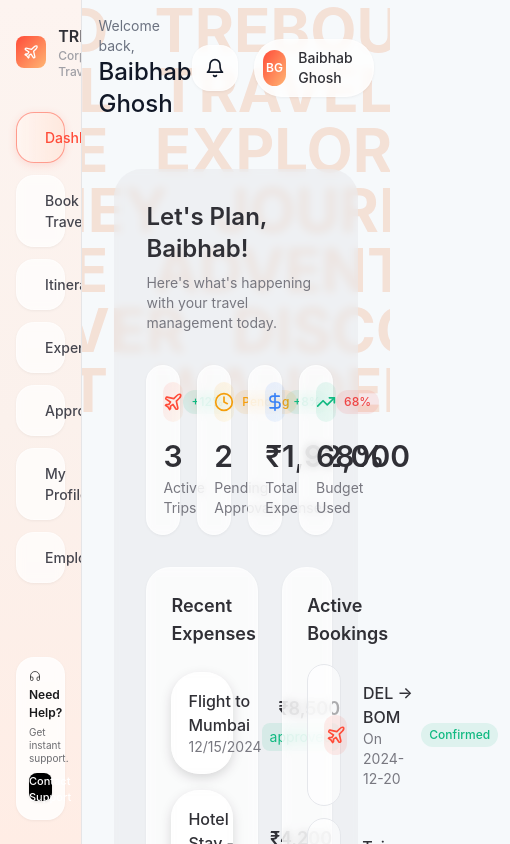
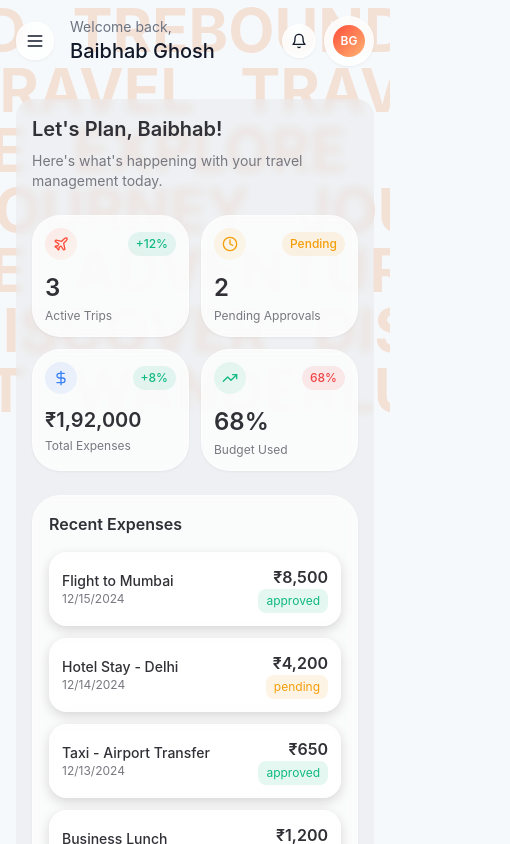
Before and after one commit to MonGeR-B/CTMS-frontend, a Next.js app: page / in a window 390 px wide. Shown: the top 844 px of the page, 510 px wide, since content can reach past the window. Built offline with nearby package versions, Linux system fonts and the light colour scheme.

Commit message:
made i interactive for mobile and tablet

```diff
--- a/src/components/layout/AppShell.tsx
+++ b/src/components/layout/AppShell.tsx
@@ -1,12 +1,14 @@
 // src/components/layout/AppShell.tsx
-import React from 'react';
+import React, { useState } from 'react';
 import Sidebar from './Sidebar';
 import Header from './Header';
 import ScrollVelocity from '../ui/ScrollVelocity';
 
 export default function AppShell({ children }: { children: React.ReactNode }) {
+  const [isMobileSidebarOpen, setIsMobileSidebarOpen] = useState(false);
+
   return (
-    <div className="flex min-h-screen relative">
+    <div className="lg:flex min-h-screen relative">
       <ScrollVelocity
         texts={['TREBOUND', 'TRAVEL', 'EXPLORE', 'JOURNEY', 'ADVENTURE', 'DISCOVER', 'WANDERLUST']}
         velocity={30}
@@ -15,10 +17,13 @@ export default function AppShell({ children }: { children: React.ReactNode }) {
         stiffness={200}
         numCopies={6}
       />
-      <Sidebar />
-      <div className="flex-1 min-h-screen relative z-10">
-        <Header />
-        <main className="p-8">{children}</main>
+      <Sidebar
+        isMobileOpen={isMobileSidebarOpen}
+        onMobileClose={() => setIsMobileSidebarOpen(false)}
+      />
+      <div className="w-full lg:flex-1 min-h-screen relative z-10">
+        <Header onMobileMenuToggle={() => setIsMobileSidebarOpen(!isMobileSidebarOpen)} />
+        <main className="p-4 md:p-6 lg:p-8">{children}</main>
       </div>
     </div>
   );
--- a/src/components/layout/Header.tsx
+++ b/src/components/layout/Header.tsx
@@ -1,10 +1,10 @@
 // src/components/layout/Header.tsx
-import { Bell } from 'lucide-react';
+import { Bell, Menu } from 'lucide-react';
 import React, { useState, useEffect } from 'react';
 import { useTheme } from '../../contexts/ThemeContext';
 import Notifications from '../sections/Notifications';
 
-export default function Header() {
+export default function Header({ onMobileMenuToggle }: { onMobileMenuToggle?: () => void }) {
   const [isScrolled, setIsScrolled] = useState(false);
   const [showNotifications, setShowNotifications] = useState(false);
   const [unreadCount, setUnreadCount] = useState(0);
@@ -43,26 +43,40 @@ export default function Header() {
         }`}
       >
         <div className="flex items-center justify-between">
-          <div>
-            <div className={`text-sm ${theme === 'dark' ? 'text-gray-400' : 'text-mutedText'}`}>
-              Welcome back,
-            </div>
-            <div className={`text-2xl font-medium ${theme === 'dark' ? 'text-white' : ''}`}>
-              Baibhab Ghosh
+          {/* Mobile Menu Button */}
+          <div className="flex items-center gap-4">
+            <button
+              onClick={onMobileMenuToggle}
+              className={`lg:hidden p-2 rounded-xl shadow-[0_1px_3px_rgba(0,0,0,0.05)] hover:shadow-[0_2px_8px_rgba(0,0,0,0.08)] transition-all duration-200 ${
+                theme === 'dark'
+                  ? 'bg-gray-800/80 backdrop-blur-sm border border-gray-700/40'
+                  : 'bg-white/80 backdrop-blur-sm border border-white/40'
+              }`}
+              aria-label="Toggle mobile menu"
+            >
+              <Menu className={`w-5 h-5 ${theme === 'dark' ? 'text-white' : ''}`} />
+            </button>
+            <div>
+              <div className={`text-sm ${theme === 'dark' ? 'text-gray-400' : 'text-mutedText'}`}>
+                Welcome back,
+              </div>
+              <div className={`text-xl md:text-2xl font-medium ${theme === 'dark' ? 'text-white' : ''}`}>
+                Baibhab Ghosh
+              </div>
             </div>
           </div>
-          <div className="flex items-center gap-4">
+          <div className="flex items-center gap-2 md:gap-4">
             <div className="relative">
               <button
                 onClick={toggleNotifications}
-                className={`relative p-3 rounded-xl shadow-[0_1px_3px_rgba(0,0,0,0.05)] hover:shadow-[0_2px_8px_rgba(0,0,0,0.08)] transition-all duration-200 ${
+                className={`relative p-2 md:p-3 rounded-xl shadow-[0_1px_3px_rgba(0,0,0,0.05)] hover:shadow-[0_2px_8px_rgba(0,0,0,0.08)] transition-all duration-200 ${
                   theme === 'dark'
                     ? 'bg-gray-800/80 backdrop-blur-sm border border-gray-700/40'
                     : 'bg-white/80 backdrop-blur-sm border border-white/40'
                 }`}
                 aria-label={`View notifications${unreadCount > 0 ? `, ${unreadCount} unread` : ''}`}
               >
-                <Bell className={`w-5 h-5 ${theme === 'dark' ? 'text-white' : ''}`} />
+                <Bell className={`w-4 h-4 md:w-5 md:h-5 ${theme === 'dark' ? 'text-white' : ''}`} />
                 {unreadCount > 0 && (
                   <span
                     className="absolute -top-1 -right-1 text-xs bg-red-500 text-white rounded-3xl px-1"
@@ -74,17 +88,17 @@ export default function Header() {
               </button>
             </div>
             <div
-              className={`relative p-2 rounded-2xl shadow-[0_1px_3px_rgba(0,0,0,0.05)] hover:shadow-[0_2px_8px_rgba(0,0,0,0.08)] transition-all duration-200 flex items-center gap-3 ${
+              className={`relative p-2 rounded-2xl shadow-[0_1px_3px_rgba(0,0,0,0.05)] hover:shadow-[0_2px_8px_rgba(0,0,0,0.08)] transition-all duration-200 flex items-center gap-2 md:gap-3 ${
                 theme === 'dark'
                   ? 'bg-gray-800/80 backdrop-blur-sm border border-gray-700/40'
                   : 'bg-white/80 backdrop-blur-sm border border-white/40'
               }`}
             >
-              <div className="w-9 h-9 rounded-full bg-gradient-to-br from-[#FF4C39] to-[#FFB573] text-white flex items-center justify-center font-semibold text-xs">
+              <div className="w-8 h-8 md:w-9 md:h-9 rounded-full bg-gradient-to-br from-[#FF4C39] to-[#FFB573] text-white flex items-center justify-center font-semibold text-xs">
                 BG
               </div>
               <div
-                className={`text-sm font-medium ${theme === 'dark' ? 'text-white' : 'text-[#303036]'}`}
+                className={`text-sm font-medium hidden sm:block ${theme === 'dark' ? 'text-white' : 'text-[#303036]'}`}
               >
                 Baibhab Ghosh
               </div>
@@ -99,7 +113,7 @@ export default function Header() {
             onClick={toggleNotifications}
           ></div>
           <div
-            className="fixed top-20 right-4 w-80 max-h-[58vh] rounded-xl overflow-hidden shadow-lg bg-white/95 dark:bg-gray-800/95 backdrop-blur-sm border dark:border-gray-700/40 z-50"
+            className="fixed top-16 md:top-20 right-2 md:right-4 w-[calc(100vw-1rem)] max-w-80 max-h-[58vh] rounded-xl overflow-hidden shadow-lg bg-white/95 dark:bg-gray-800/95 backdrop-blur-sm border dark:border-gray-700/40 z-50"
             onClick={(e) => e.stopPropagation()}
           >
             <Notifications
@@ -115,11 +129,11 @@ export default function Header() {
         <>
           <div className="fixed inset-0 bg-black/40 z-50" onClick={() => setShowAll(false)}></div>
           <div
-            className="fixed inset-0 z-50 flex items-start justify-center pt-20 px-4"
+            className="fixed inset-0 z-50 flex items-start justify-center pt-16 md:pt-20 px-2 md:px-4"
             onClick={() => setShowAll(false)}
           >
             <div
-              className="w-full max-w-xl max-h-[82vh] rounded-2xl overflow-hidden shadow-lg bg-white dark:bg-gray-800 border dark:border-gray-700"
+              className="w-full max-w-xl max-h-[85vh] md:max-h-[82vh] rounded-2xl overflow-hidden shadow-lg bg-white dark:bg-gray-800 border dark:border-gray-700"
               onClick={(e) => e.stopPropagation()}
             >
               <Notifications mode="all" onUnreadCountChange={setUnreadCount} />
--- a/src/components/layout/Sidebar.tsx
+++ b/src/components/layout/Sidebar.tsx
@@ -28,9 +28,13 @@ const navigationItems = [
 export default function Sidebar({
   active = 'dashboard',
   onActiveChange,
+  isMobileOpen = false,
+  onMobileClose,
 }: {
   active?: string;
   onActiveChange?: (key: string) => void;
+  isMobileOpen?: boolean;
+  onMobileClose?: () => void;
 }) {
   const router = useRouter();
   const { theme } = useTheme();
@@ -44,14 +48,32 @@ export default function Sidebar({
 
   const handleNavigation = (item: (typeof navigationItems)[0]) => {
     router.push(item.href);
+    // Close mobile sidebar after navigation
+    if (onMobileClose) {
+      onMobileClose();
+    }
   };
   return (
+    <>
+      {/* Mobile Overlay */}
+      {isMobileOpen && (
+        <div
+          className="fixed inset-0 bg-black/50 z-40 lg:hidden"
+          onClick={onMobileClose}
+        />
+      )}
+
       <aside
-      className={`sticky top-0 w-[240px] h-screen ${
+        className={`w-[240px] h-screen overflow-y-auto transition-transform duration-300 z-50 ${
           theme === 'dark'
             ? 'bg-gray-900 border-r border-gray-800'
             : 'bg-gradient-to-b from-[#FDF4F0] via-[#FBF1EC] to-[#FFEDE5] border-r border-[#E5E5E7]'
-      } overflow-y-auto`}
+        } ${
+          // Mobile: fixed overlay, Desktop: sticky in flow
+          isMobileOpen
+            ? 'fixed top-0 left-0 translate-x-0 lg:sticky lg:top-0'
+            : 'fixed top-0 left-0 -translate-x-full lg:sticky lg:top-0 lg:translate-x-0'
+        }`}
         style={{ fontFamily: 'Inter, system-ui, sans-serif' }}
       >
       <div className="px-4 py-6 flex flex-col h-full">
@@ -151,6 +173,7 @@ export default function Sidebar({
         </div>
       </div>
     </aside>
+    </>
   );
 }
 
--- a/src/components/sections/Bookings.tsx
+++ b/src/components/sections/Bookings.tsx
@@ -73,29 +73,29 @@ const BookingCard = ({ booking }: { booking: Booking }) => {
 
   return (
     <div
-      className={`p-4 rounded-2xl ${
+      className={`p-3 md:p-4 rounded-xl md:rounded-2xl ${
         theme === 'dark'
           ? 'bg-gray-700/50 border border-gray-600/10'
           : 'bg-white/60 border'
       }`}
     >
       <div className="flex items-center justify-between">
-        <div className="flex items-center gap-4">
+        <div className="flex items-center gap-3 md:gap-4 flex-1 min-w-0">
           <div
-            className={`w-10 h-10 rounded-xl flex items-center justify-center ${
+            className={`w-8 h-8 md:w-10 md:h-10 rounded-lg md:rounded-xl flex items-center justify-center flex-shrink-0 ${
               booking.type === 'Flight' ? 'bg-[#FF4C39]/10' :
               booking.type === 'Hotel' ? 'bg-[#3B82F6]/10' : 'bg-[#10B981]/10'
             }`}
           >
             {getIcon()}
           </div>
-          <div>
-            <div className={`font-medium ${theme === 'dark' ? 'text-white' : 'text-[#303036]'}`}>
+          <div className="min-w-0 flex-1">
+            <div className={`font-medium text-sm md:text-base truncate ${theme === 'dark' ? 'text-white' : 'text-[#303036]'}`}>
               {booking.type === 'Flight' && `${booking.origin} → ${booking.destination}`}
               {booking.type === 'Hotel' && booking.name}
               {booking.type === 'Car' && booking.provider}
             </div>
-            <div className={`text-sm ${theme === 'dark' ? 'text-gray-400' : 'text-[#787880]'}`}>
+            <div className={`text-xs md:text-sm truncate ${theme === 'dark' ? 'text-gray-400' : 'text-[#787880]'}`}>
               {booking.type === 'Flight' && `On ${booking.date}`}
               {booking.type === 'Hotel' && `In ${booking.location}`}
               {booking.type === 'Car' && `Pickup on ${booking.pickup}`}
@@ -103,7 +103,7 @@ const BookingCard = ({ booking }: { booking: Booking }) => {
           </div>
         </div>
         <div
-          className={`text-xs font-medium px-2 py-1 rounded-xl ${
+          className={`text-xs font-medium px-2 py-1 rounded-lg md:rounded-xl flex-shrink-0 ${
             booking.status === 'Confirmed'
               ? 'bg-[#10B981]/10 text-[#10B981]'
               : 'bg-[#F59E0B]/10 text-[#F59E0B]'
@@ -120,20 +120,20 @@ const Bookings = () => {
   const { theme } = useTheme();
   return (
     <div
-      className={`rounded-3xl p-6 shadow-[0_1px_3px_rgba(0,0,0,0.05)] ${
+      className={`rounded-2xl md:rounded-3xl p-4 md:p-6 shadow-[0_1px_3px_rgba(0,0,0,0.05)] ${
         theme === 'dark'
           ? 'bg-gray-800/80 backdrop-blur-sm border border-gray-700/40'
           : 'bg-white/80 backdrop-blur-sm border border-white/40'
       }`}
     >
       <h3
-        className={`text-lg font-semibold ${
+        className={`text-base md:text-lg font-semibold ${
           theme === 'dark' ? 'text-white' : 'text-[#303036]'
-        } mb-4`}
+        } mb-3 md:mb-4`}
       >
         Active Bookings
       </h3>
-      <div className="space-y-3">
+      <div className="space-y-2 md:space-y-3">
         {bookings.map((booking, index) => (
           <BookingCard key={index} booking={booking} />
         ))}
--- a/src/components/sections/RecentExpenses.tsx
+++ b/src/components/sections/RecentExpenses.tsx
@@ -14,20 +14,20 @@ export default function RecentExpenses() {
   const { theme } = useTheme();
 
   return (
-    <div className="space-y-4">
+    <div className="space-y-3 md:space-y-4">
       {expenses.map((expense) => (
-        <div key={expense.id} className={`flex justify-between items-center p-4 rounded-2xl backdrop-blur-sm shadow-[0_4px_12px_rgba(0,0,0,0.15)] hover:shadow-[0_6px_20px_rgba(0,0,0,0.25)] transition-all duration-200 ${
+        <div key={expense.id} className={`flex justify-between items-center gap-3 p-3 md:p-4 rounded-xl md:rounded-2xl backdrop-blur-sm shadow-[0_4px_12px_rgba(0,0,0,0.15)] hover:shadow-[0_6px_20px_rgba(0,0,0,0.25)] transition-all duration-200 ${
           theme === 'dark'
             ? 'bg-gray-800/80 border border-gray-700/40'
             : 'bg-white/60 border border-white/30'
         }`}>
-          <div>
-            <div className={`font-medium ${theme === 'dark' ? 'text-white' : 'text-[#303036]'}`}>{expense.title}</div>
-            <div className={`text-sm ${theme === 'dark' ? 'text-gray-400' : 'text-[#787880]'}`}>{new Date(expense.date).toLocaleDateString()}</div>
+          <div className="min-w-0 flex-1 pr-3">
+            <div className={`font-medium text-sm md:text-base truncate ${theme === 'dark' ? 'text-white' : 'text-[#303036]'}`}>{expense.title}</div>
+            <div className={`text-xs md:text-sm ${theme === 'dark' ? 'text-gray-400' : 'text-[#787880]'}`}>{new Date(expense.date).toLocaleDateString()}</div>
           </div>
-          <div className="text-right">
-            <div className={`text-lg font-semibold ${theme === 'dark' ? 'text-white' : 'text-[#303036]'}`}>₹{expense.amount.toLocaleString('en-IN')}</div>
-            <div className={`text-sm px-2 py-1 rounded-lg ${
+          <div className="text-right flex-shrink-0">
+            <div className={`text-base md:text-lg font-semibold ${theme === 'dark' ? 'text-white' : 'text-[#303036]'}`}>₹{expense.amount.toLocaleString('en-IN')}</div>
+            <div className={`text-xs md:text-sm px-2 py-1 rounded-lg ${
               expense.status === 'approved'
                 ? 'text-[#10B981] bg-[#10B981]/10'
                 : expense.status === 'pending'
--- a/src/pages/index.tsx
+++ b/src/pages/index.tsx
@@ -18,15 +18,15 @@ export default function Home() {
   return (
     <AppShell>
       <div
-        className={`min-h-screen p-8 rounded-2xl ${
+        className={`min-h-screen p-4 md:p-6 lg:p-8 rounded-xl md:rounded-2xl ${
           theme === 'dark' ? 'bg-gray-900/40 backdrop-blur-sm' : 'bg-gray-200/50 backdrop-blur-sm'
         }`}
         style={{ fontFamily: 'Inter, system-ui, sans-serif' }}
       >
         {/* Header Section */}
-        <div className="mb-8 ">
+        <div className="mb-6 md:mb-8">
           <h1
-            className={`text-2xl font-semibold ${
+            className={`text-xl md:text-2xl font-semibold ${
               theme === 'dark' ? 'text-white' : 'text-[#303036]'
             } mb-2`}
           >
@@ -38,130 +38,130 @@ export default function Home() {
         </div>
 
         {/* Stats Grid */}
-        <div className="grid grid-cols-4 gap-6 mb-8">
+        <div className="grid grid-cols-2 lg:grid-cols-4 gap-3 md:gap-4 lg:gap-6 mb-6 md:mb-8">
           <div
-            className={`rounded-3xl p-4 shadow-[0_1px_3px_rgba(0,0,0,0.05)] hover:shadow-[0_2px_8px_rgba(0,0,0,0.18)] transition-all duration-200 ${
+            className={`rounded-2xl md:rounded-3xl p-3 md:p-4 shadow-[0_1px_3px_rgba(0,0,0,0.05)] hover:shadow-[0_2px_8px_rgba(0,0,0,0.18)] transition-all duration-200 ${
               theme === 'dark'
                 ? 'bg-gray-800/80 backdrop-blur-sm border border-gray-700/40'
                 : 'bg-white/80 backdrop-blur-sm border border-white/40'
             }`}
           >
-            <div className="flex items-center justify-between mb-4">
-              <div className="w-10 h-10 rounded-2xl bg-gradient-to-br from-[#FF4C39]/10 to-[#FFB573]/10 flex items-center justify-center">
-                <Plane className="w-5 h-5 text-[#FF4C39]" />
+            <div className="flex items-center justify-between mb-3 md:mb-4">
+              <div className="w-8 h-8 md:w-10 md:h-10 rounded-xl md:rounded-2xl bg-gradient-to-br from-[#FF4C39]/10 to-[#FFB573]/10 flex items-center justify-center">
+                <Plane className="w-4 h-4 md:w-5 md:h-5 text-[#FF4C39]" />
               </div>
               <span className="text-xs font-medium text-[#10B981] bg-[#10B981]/10 px-2 py-1 rounded-xl">
                 +12%
               </span>
             </div>
             <div
-              className={`text-3xl font-semibold ${
+              className={`text-2xl md:text-3xl font-semibold ${
                 theme === 'dark' ? 'text-white' : 'text-[#303036]'
               } mb-1`}
             >
               {stats.activeTrips}
             </div>
-            <div className={`text-sm ${theme === 'dark' ? 'text-gray-400' : 'text-[#787880]'}`}>
+            <div className={`text-xs md:text-sm ${theme === 'dark' ? 'text-gray-400' : 'text-[#787880]'}`}>
               Active Trips
             </div>
           </div>
 
           <div
-            className={`rounded-3xl p-4 shadow-[0_1px_3px_rgba(0,0,0,0.05)] hover:shadow-[0_2px_8px_rgba(0,0,0,0.18)] transition-all duration-200 ${
+            className={`rounded-2xl md:rounded-3xl p-3 md:p-4 shadow-[0_1px_3px_rgba(0,0,0,0.05)] hover:shadow-[0_2px_8px_rgba(0,0,0,0.18)] transition-all duration-200 ${
               theme === 'dark'
                 ? 'bg-gray-800/80 backdrop-blur-sm border border-gray-700/40'
                 : 'bg-white/80 backdrop-blur-sm border border-white/40'
             }`}
           >
-            <div className="flex items-center justify-between mb-4">
-              <div className="w-10 h-10 rounded-2xl bg-gradient-to-br from-[#F59E0B]/10 to-[#FCD34D]/10 flex items-center justify-center">
-                <Clock className="w-5 h-5 text-[#F59E0B]" />
+            <div className="flex items-center justify-between mb-3 md:mb-4">
+              <div className="w-8 h-8 md:w-10 md:h-10 rounded-xl md:rounded-2xl bg-gradient-to-br from-[#F59E0B]/10 to-[#FCD34D]/10 flex items-center justify-center">
+                <Clock className="w-4 h-4 md:w-5 md:h-5 text-[#F59E0B]" />
               </div>
               <span className="text-xs font-medium text-[#F59E0B] bg-[#F59E0B]/10 px-2 py-1 rounded-xl">
                 Pending
               </span>
             </div>
             <div
-              className={`text-3xl font-semibold ${
+              className={`text-2xl md:text-3xl font-semibold ${
                 theme === 'dark' ? 'text-white' : 'text-[#303036]'
               } mb-1`}
             >
               {stats.pending}
             </div>
-            <div className={`text-sm ${theme === 'dark' ? 'text-gray-400' : 'text-[#787880]'}`}>
+            <div className={`text-xs md:text-sm ${theme === 'dark' ? 'text-gray-400' : 'text-[#787880]'}`}>
               Pending Approvals
             </div>
           </div>
 
           <div
-            className={`rounded-3xl p-4 shadow-[0_1px_3px_rgba(0,0,0,0.05)] hover:shadow-[0_2px_8px_rgba(0,0,0,0.18)] transition-all duration-200 ${
+            className={`rounded-2xl md:rounded-3xl p-3 md:p-4 shadow-[0_1px_3px_rgba(0,0,0,0.05)] hover:shadow-[0_2px_8px_rgba(0,0,0,0.18)] transition-all duration-200 ${
               theme === 'dark'
                 ? 'bg-gray-800/80 backdrop-blur-sm border border-gray-700/40'
                 : 'bg-white/80 backdrop-blur-sm border border-white/40'
             }`}
           >
-            <div className="flex items-center justify-between mb-4">
-              <div className="w-10 h-10 rounded-2xl bg-gradient-to-br from-[#3B82F6]/10 to-[#60A5FA]/10 flex items-center justify-center">
-                <DollarSign className="w-5 h-5 text-[#3B82F6]" />
+            <div className="flex items-center justify-between mb-3 md:mb-4">
+              <div className="w-8 h-8 md:w-10 md:h-10 rounded-xl md:rounded-2xl bg-gradient-to-br from-[#3B82F6]/10 to-[#60A5FA]/10 flex items-center justify-center">
+                <DollarSign className="w-4 h-4 md:w-5 md:h-5 text-[#3B82F6]" />
               </div>
               <span className="text-xs font-medium text-[#10B981] bg-[#10B981]/10 px-2 py-1 rounded-xl">
                 +8%
               </span>
             </div>
             <div
-              className={`text-3xl font-semibold ${
+              className={`text-xl md:text-3xl font-semibold ${
                 theme === 'dark' ? 'text-white' : 'text-[#303036]'
               } mb-1`}
             >
               ₹{stats.totalExpenses.toLocaleString('en-IN')}
             </div>
-            <div className={`text-sm ${theme === 'dark' ? 'text-gray-400' : 'text-[#787880]'}`}>
+            <div className={`text-xs md:text-sm ${theme === 'dark' ? 'text-gray-400' : 'text-[#787880]'}`}>
               Total Expenses
             </div>
           </div>
 
           <div
-            className={`rounded-3xl p-4 shadow-[0_1px_3px_rgba(0,0,0,0.05)] hover:shadow-[0_2px_8px_rgba(0,0,0,0.18)] transition-all duration-200 ${
+            className={`rounded-2xl md:rounded-3xl p-3 md:p-4 shadow-[0_1px_3px_rgba(0,0,0,0.05)] hover:shadow-[0_2px_8px_rgba(0,0,0,0.18)] transition-all duration-200 ${
               theme === 'dark'
                 ? 'bg-gray-800/80 backdrop-blur-sm border border-gray-700/40'
                 : 'bg-white/80 backdrop-blur-sm border border-white/40'
             }`}
           >
-            <div className="flex items-center justify-between mb-4">
-              <div className="w-10 h-10 rounded-2xl bg-gradient-to-br from-[#10B981]/10 to-[#34D399]/10 flex items-center justify-center">
-                <TrendingUp className="w-5 h-5 text-[#10B981]" />
+            <div className="flex items-center justify-between mb-3 md:mb-4">
+              <div className="w-8 h-8 md:w-10 md:h-10 rounded-xl md:rounded-2xl bg-gradient-to-br from-[#10B981]/10 to-[#34D399]/10 flex items-center justify-center">
+                <TrendingUp className="w-4 h-4 md:w-5 md:h-5 text-[#10B981]" />
               </div>
               <span className="text-xs font-medium text-[#EF4444] bg-[#EF4444]/10 px-2 py-1 rounded-xl">
                 68%
               </span>
             </div>
             <div
-              className={`text-3xl font-semibold ${
+              className={`text-2xl md:text-3xl font-semibold ${
                 theme === 'dark' ? 'text-white' : 'text-[#303036]'
               } mb-1`}
             >
               {stats.budgetUsed}%
             </div>
-            <div className={`text-sm ${theme === 'dark' ? 'text-gray-400' : 'text-[#787880]'}`}>
+            <div className={`text-xs md:text-sm ${theme === 'dark' ? 'text-gray-400' : 'text-[#787880]'}`}>
               Budget Used
             </div>
           </div>
         </div>
 
         {/* Main Content Grid */}
-        <div className="grid grid-cols-3 gap-6">
-          <div className="col-span-2">
+        <div className="grid grid-cols-1 xl:grid-cols-3 gap-4 md:gap-6">
+          <div className="xl:col-span-2">
             <div
-              className={`rounded-3xl p-6 shadow-[0_1px_3px_rgba(0,0,0,0.05)] ${
+              className={`rounded-2xl md:rounded-3xl p-4 md:p-6 shadow-[0_1px_3px_rgba(0,0,0,0.05)] ${
                 theme === 'dark'
                   ? 'bg-gray-800/80 backdrop-blur-sm border border-gray-700/40'
                   : 'bg-white/80 backdrop-blur-sm border border-white/40'
               }`}
             >
               <h3
-                className={`text-lg font-semibold ${
+                className={`text-base md:text-lg font-semibold ${
                   theme === 'dark' ? 'text-white' : 'text-[#303036]'
-                } mb-6`}
+                } mb-4 md:mb-6`}
               >
                 Recent Expenses
               </h3>
@@ -169,7 +169,7 @@ export default function Home() {
             </div>
           </div>
 
-          <div className="col-span-1">
+          <div className="xl:col-span-1">
             <Bookings />
           </div>
         </div>
```
Lines whose indentation alone changed are shown as unchanged.
